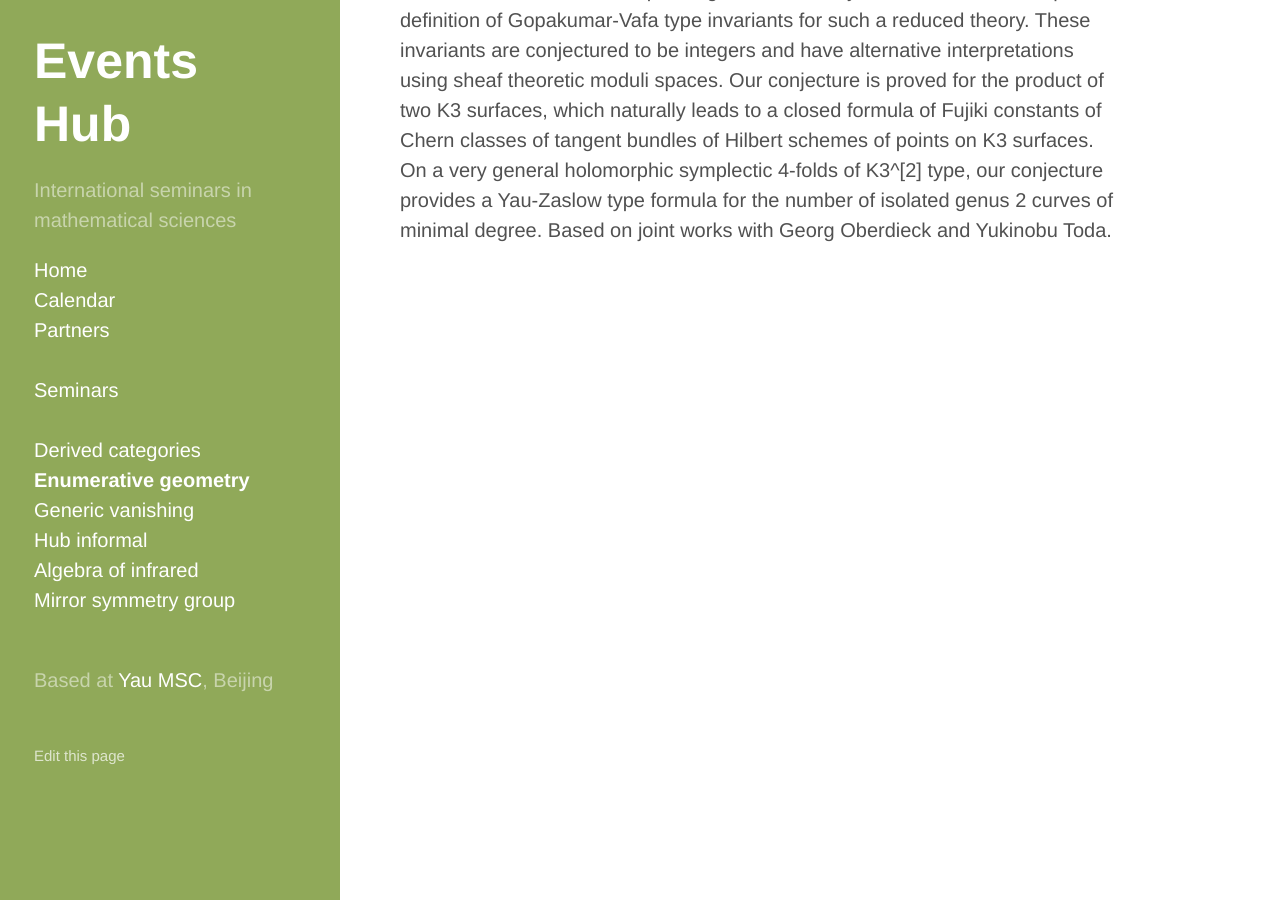
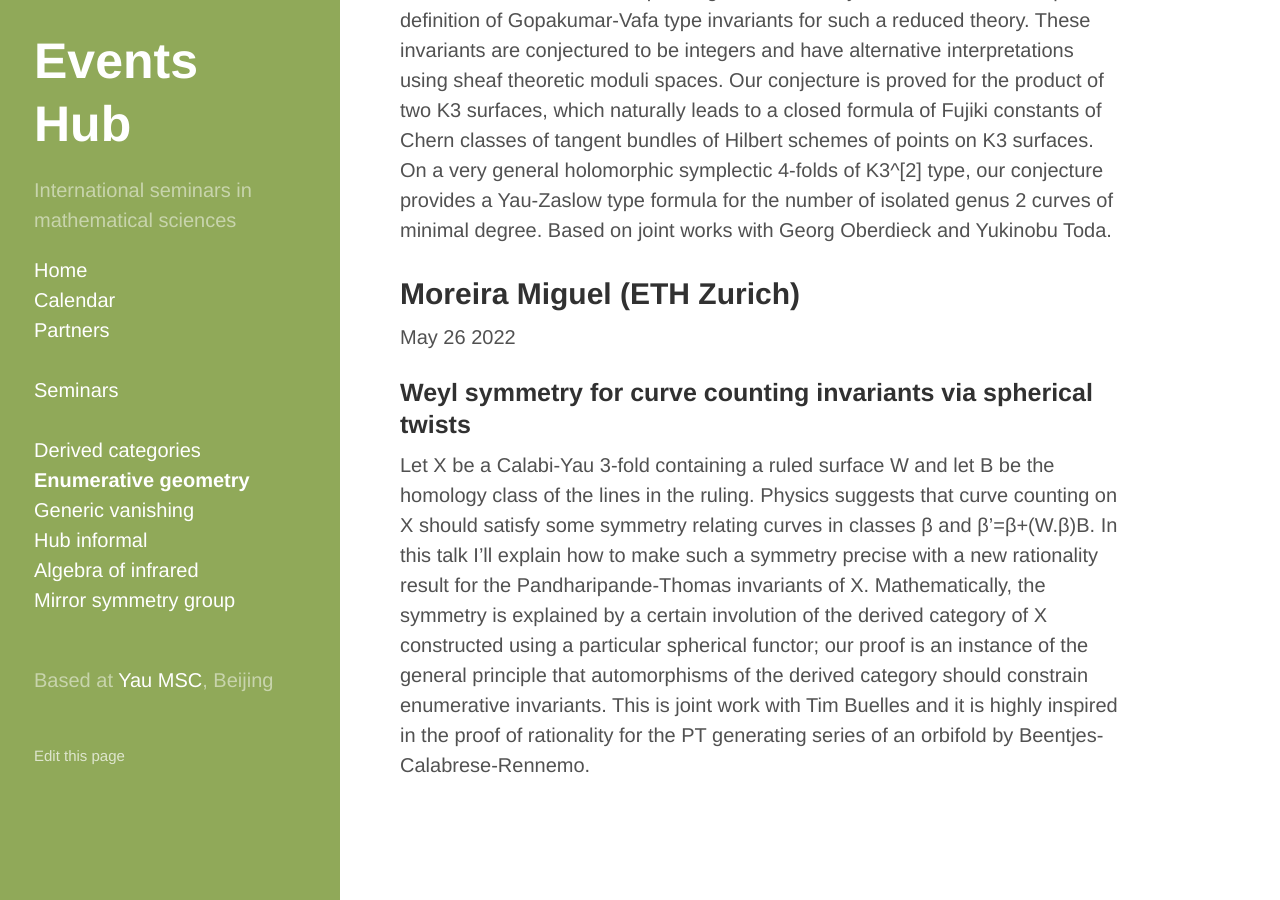
Before and after one commit to yau-msc-events/yau-msc-events.github.io, a Jekyll site: the page built from seminar-eg.md, in a window 1280 px wide and 900 px high, scrolled down 3502 px. Built offline with Jekyll 4.4.1, drawn with Linux system fonts in a browser that asks for light colours.

Commit message:
Update seminar-eg.md

```diff
--- a/seminar-eg.md
+++ b/seminar-eg.md
@@ -95,3 +95,11 @@ May 19 2022
 ### Gopakumar-Vafa type invariants of holomorphic symplectic 4-folds
 
 Abstract: Gromov-Witten invariants of holomorphic symplectic 4-folds vanish and one can consider the corresponding reduced theory. In this talk, we will explain a definition of Gopakumar-Vafa type invariants for such a reduced theory. These invariants are conjectured to be integers and have alternative interpretations using sheaf theoretic moduli spaces. Our conjecture is proved for the product of two K3 surfaces, which naturally leads to a closed formula of Fujiki constants of Chern classes of tangent bundles of Hilbert schemes of points on K3 surfaces. On a very general holomorphic symplectic 4-folds of K3^[2] type, our conjecture provides a Yau-Zaslow type formula for the number of isolated genus 2 curves of minimal degree. Based on joint works with Georg Oberdieck and Yukinobu Toda.
+
+## Moreira Miguel (ETH Zurich)
+
+May 26 2022
+
+### Weyl symmetry for curve counting invariants via spherical twists
+
+Let X be a Calabi-Yau 3-fold containing a ruled surface W and let B be the homology class of the lines in the ruling. Physics suggests that curve counting on X should satisfy some symmetry relating  curves in classes β and β’=β+(W.β)B. In this talk I’ll explain how to make such a symmetry precise with a new rationality result for the Pandharipande-Thomas invariants of X.  Mathematically, the symmetry is explained by a certain involution of the  derived category of X constructed using a particular spherical functor; our proof is an instance of the general principle that  automorphisms of the derived category should constrain enumerative invariants. This is joint work with Tim Buelles and it is highly  inspired in the proof of rationality for the PT generating series of an orbifold by Beentjes-Calabrese-Rennemo.
```
